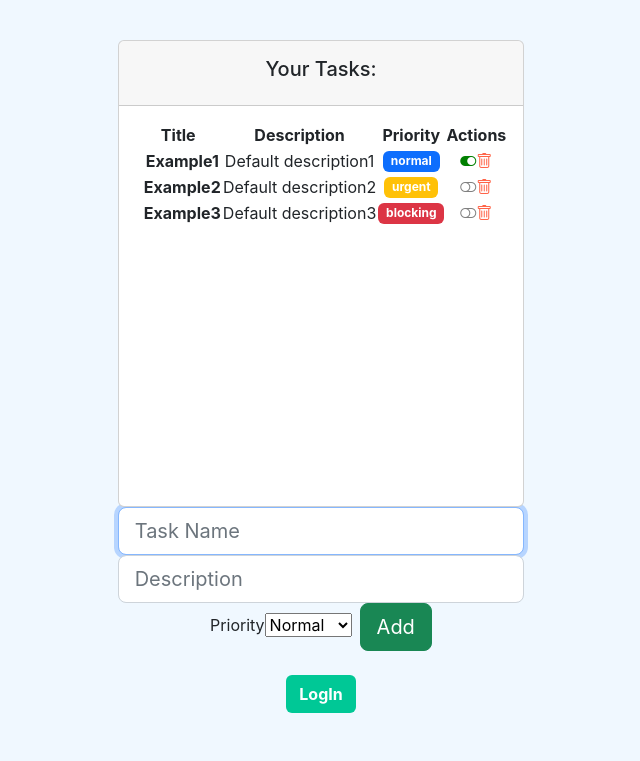
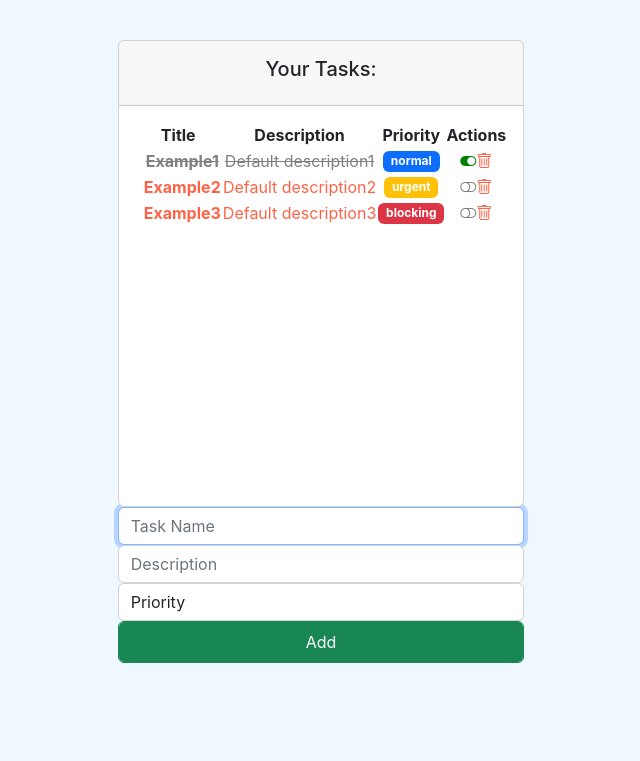
Before and after one commit to AlinaBernardez/ProyectoReact-Tareas, a React (Create React App) app: page / in a window 1280 px wide. Shown: the top 761 px of the page, without its empty margins (319-959 px from the left). Built offline with nearby package versions, Linux system fonts and the light colour scheme.

Commit message:
Sesión13 avance proyecto

```diff
--- a/src/App.js
+++ b/src/App.js
@@ -3,8 +3,7 @@
 // import Father from './Components/Container/father';
 // import ComponenteContexto from './Hooks/ejemplo3';
 import TaskListComponent from './Components/Container/task_list';
-import ComponenteRectangulo from './Components/Pure/ejercicio101112';
-import OptionalRender from './Components/Pure/optionalRender';
+// import ComponenteRectangulo from './Components/Pure/ejercicio101112';
 // import GreetingStyled from './Components/Pure/greetingStyled';
 
 
@@ -13,8 +12,7 @@
   return (
     <div className="App">
       <TaskListComponent/>
-      <OptionalRender/>
-      <ComponenteRectangulo/>
+      {/* <ComponenteRectangulo/> */}
     </div>
   );
 }
--- a/src/Components/Container/task_list.jsx
+++ b/src/Components/Container/task_list.jsx
@@ -17,7 +17,9 @@
     //Control del ciclo de vida del componente
     useEffect(() => {
         console.log('Task State has been modified');
+        setTimeout(() => {
             setLoading(false);
+        }, 2000)
         return () => {
             console.log('TaskList component ys going to unmount...')
         };
@@ -43,14 +45,8 @@
         setTasks(tempTask);
     }
 
+    const Table = () => {
         return (
-        <div>
-            <div className='col-12'>
-                <div className='card'>
-                    <div className='card-header p-3'>
-                        <h5>Your Tasks:</h5>
-                    </div>
-                    <div className='card-body' data-mdb-perfect-scrollbar='true' style={ {position: 'relative', height: '400px'} }>
             <table>
                 <thead>
                     <tr>
@@ -72,10 +68,37 @@
                     })}
                 </tbody>
             </table>
+        )
+    }
+
+    let tasksTable;
+    tasks.length > 0 ?
+    tasksTable = <Table/> :
+    tasksTable = (<div>
+                    <h4>No tasks yet</h4>
+                    <h5>Create one to start</h5>
+                </div>)
+
+        const loadingStyle = {
+            color: 'gray',
+            fontSize: '20px',
+            padding: '20px',
+            fontWeight: 'bold'
+        }
+
+    return (
+        <div>
+            <div className='col-12'>
+                <div className='card'>
+                    <div className='card-header p-3'>
+                        <h5>Your Tasks:</h5>
+                    </div>
+                    <div className='card-body' data-mdb-perfect-scrollbar='true' style={ {position: 'relative', height: '400px'} }>
+                        { loading ? (<p style={loadingStyle}>Loading tasks...</p>) : tasksTable }
                     </div>
                 </div>
             </div>
-            <TaskForm submit={addTask}/>
+            <TaskForm submit={addTask} taskLength={tasks.length}/>
         </div>
     );
 };
--- a/src/Components/Pure/Forms/taskForm.jsx
+++ b/src/Components/Pure/Forms/taskForm.jsx
@@ -3,7 +3,7 @@
 import { Levels } from '../../../Models/levels.enum';
 import { Task } from '../../../Models/task.class';
 
-const TaskForm = ({submit}) => {
+const TaskForm = ({submit, taskLength}) => {
 
     const nameRef = useRef('');
     const descriptionRef = useRef('');
@@ -23,22 +23,27 @@
     return (
         <form onSubmit={addTask} className='d-flex justify-content-center align-items-center mb-4'>
             <div className='form-outline flex-fill'>
-                <input ref={nameRef} id='inputName' type='text' className='form-control form-control-lg' required autoFocus placeholder='Task Name'></input>
-                <input ref={descriptionRef} id='inputDescription' type='text' className='form-control form-control-lg' required placeholder='Description'></input>
-                <label htmlFor='selectLevel' className='sr-only'>Priority</label>
-                <select ref={levelRef} defaultValue={Levels.NORMAL} id='selectLevel'>
+                <input ref={nameRef} id='inputName' type='text' className='form-control form-control-md' required autoFocus placeholder='Task Name'></input>
+                <input ref={descriptionRef} id='inputDescription' type='text' className='form-control form-control-md' required placeholder='Description'></input>
+                <select className='form-control form-control-md' ref={levelRef} id='selectLevel'>
+                <option disabled selected>Priority</option>
                 <option value={Levels.NORMAL}>Normal</option>
                 <option value={Levels.URGENT}>Urgent</option>
                 <option value={Levels.BLOCKING}>Blocking</option>
                 </select>
-                <button type='submit' className='btn btn-success btn-lg ms-2'>Add</button>
+                    <button type='submit' className='btn btn-success btn-md form-control form-control-lg'>
+                    { taskLength > 0 ?
+                    'Add' :
+                    'Create'
+                    }</button>
             </div>
         </form>
     );
 }
 
 TaskForm.propTypes = {
-    submit: PropTypes.func
+    submit: PropTypes.func,
+    taskLength: PropTypes.number
 }
 
 export default TaskForm;
--- a/src/Components/Pure/task.jsx
+++ b/src/Components/Pure/task.jsx
@@ -50,8 +50,17 @@
         else return (<i onClick={() => complete(task)} className='bi-toggle-off task-action' style={ {color: 'grey'} }></i>)
     }
 
+    const taskCompleted = {
+        color: 'gray',
+        textDecoration: 'line-through'
+    }
+    const taskPending = {
+        color: 'tomato',
+        fontWeight: 'bold'
+    }
+
     return (
-        <tr className='fw-normal'>
+        <tr className='fw-normal' style={task.completed ? taskCompleted : taskPending}>
             <th>
                 <span className='ms-2'>{ task.name }</span>
             </th>
```
Also changed, not shown: src/Styles/taskStyle.css (+9 -0 lines). Lines whose indentation alone changed are shown as unchanged.
